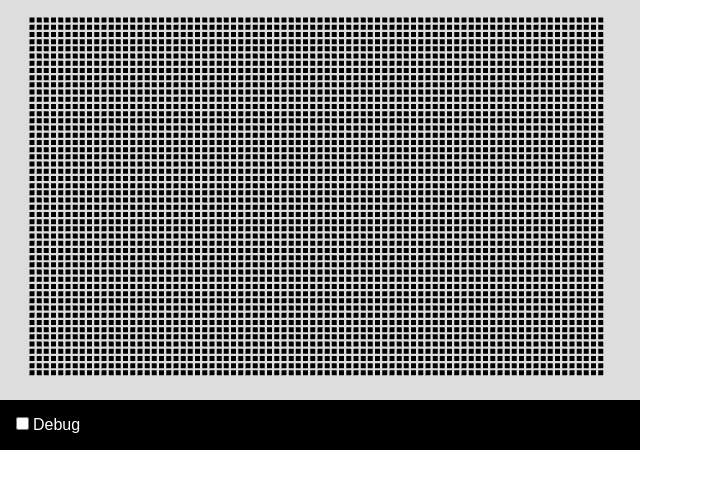
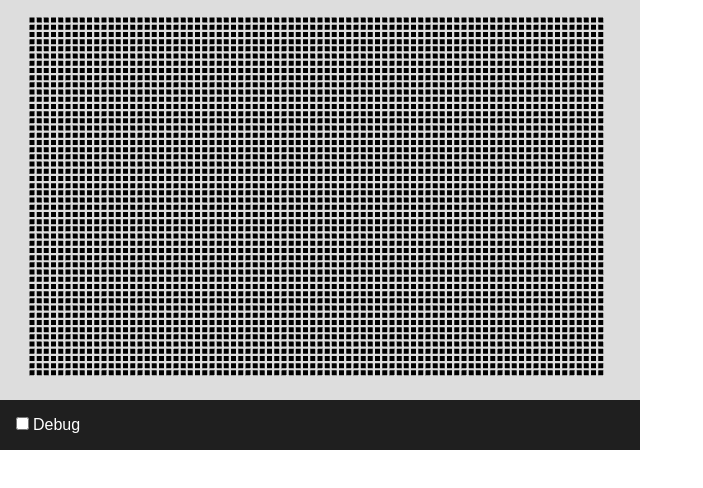
Before and after one commit to cameronnapoli/particle-mesh, a Next.js app: page / in a window 1280 px wide. Shown: the top 488 px of the page, without its empty margins (0-703 px from the left). Built offline with nearby package versions, Linux system fonts and the light colour scheme.

Commit message:
Debug checkbox

```diff
--- a/src/components/ParticleMesh/config.tsx
+++ b/src/components/ParticleMesh/config.tsx
@@ -158,6 +158,7 @@ export function withConfig<P extends object>(
           <WrappedComponent {...props} config={config} />
         ) : null}
         <div className={styles.controls}>
+          <div className={styles.checkbox}>
             <input
               type="checkbox"
               name="debug-checkbox"
@@ -172,6 +173,7 @@ export function withConfig<P extends object>(
             <label htmlFor="debug-checkbox">Debug</label>
           </div>
         </div>
+      </div>
     );
   };
 }
--- a/src/components/ParticleMesh/styles.module.scss
+++ b/src/components/ParticleMesh/styles.module.scss
@@ -1,8 +1,16 @@
 .controls {
-  background-color: black;
+  background-color: #1f1f1f;
   color: white;
+  padding: 1rem;
   width: 100%;
-  padding: 1rem;
+
+  display: grid;
+  grid-template-columns: 1fr 1fr 1fr;
+  gap: 1rem;
+}
+
+.checkbox {
+  width: fit-content;
 }
 
 .controls label {
```
Lines whose indentation alone changed are shown as unchanged.
